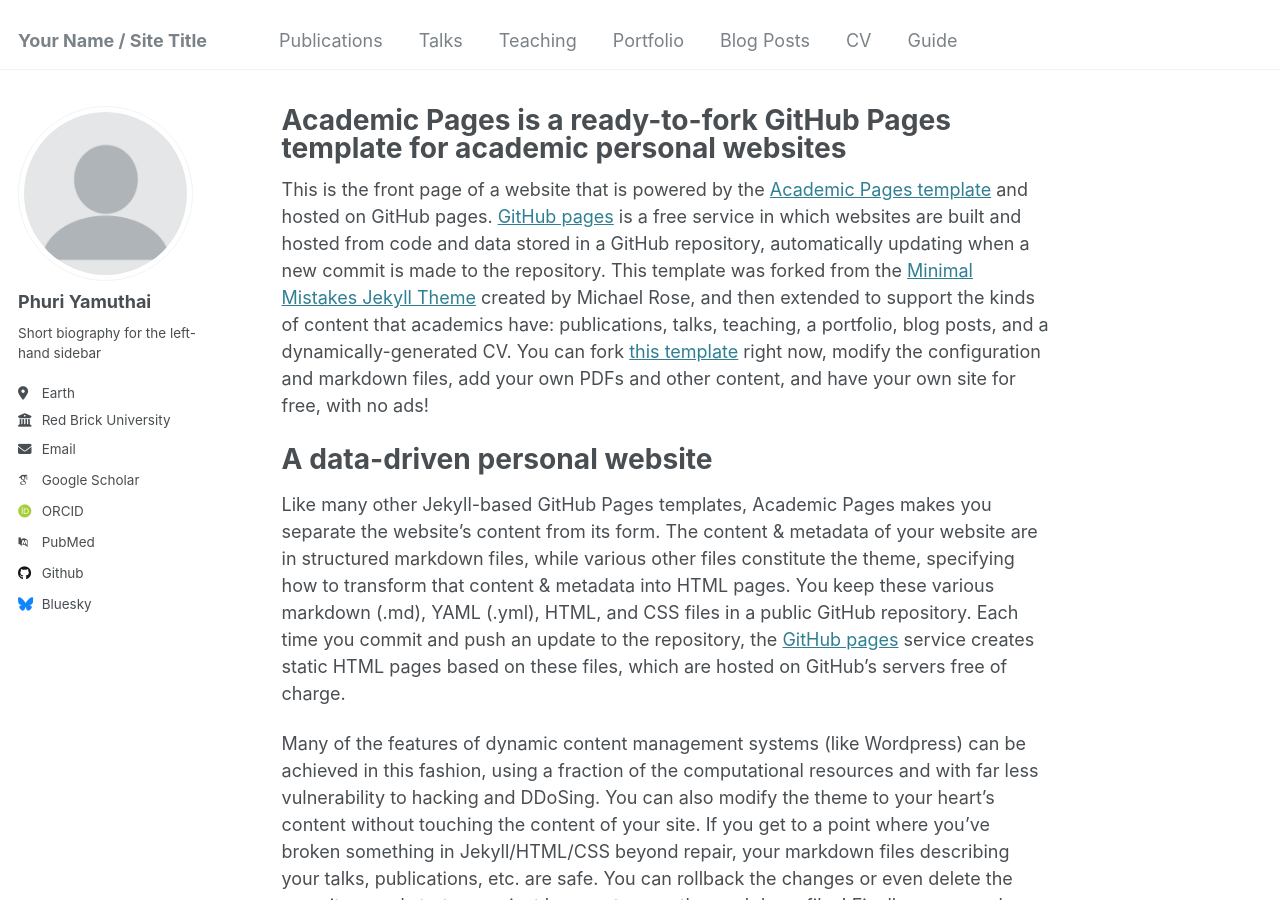
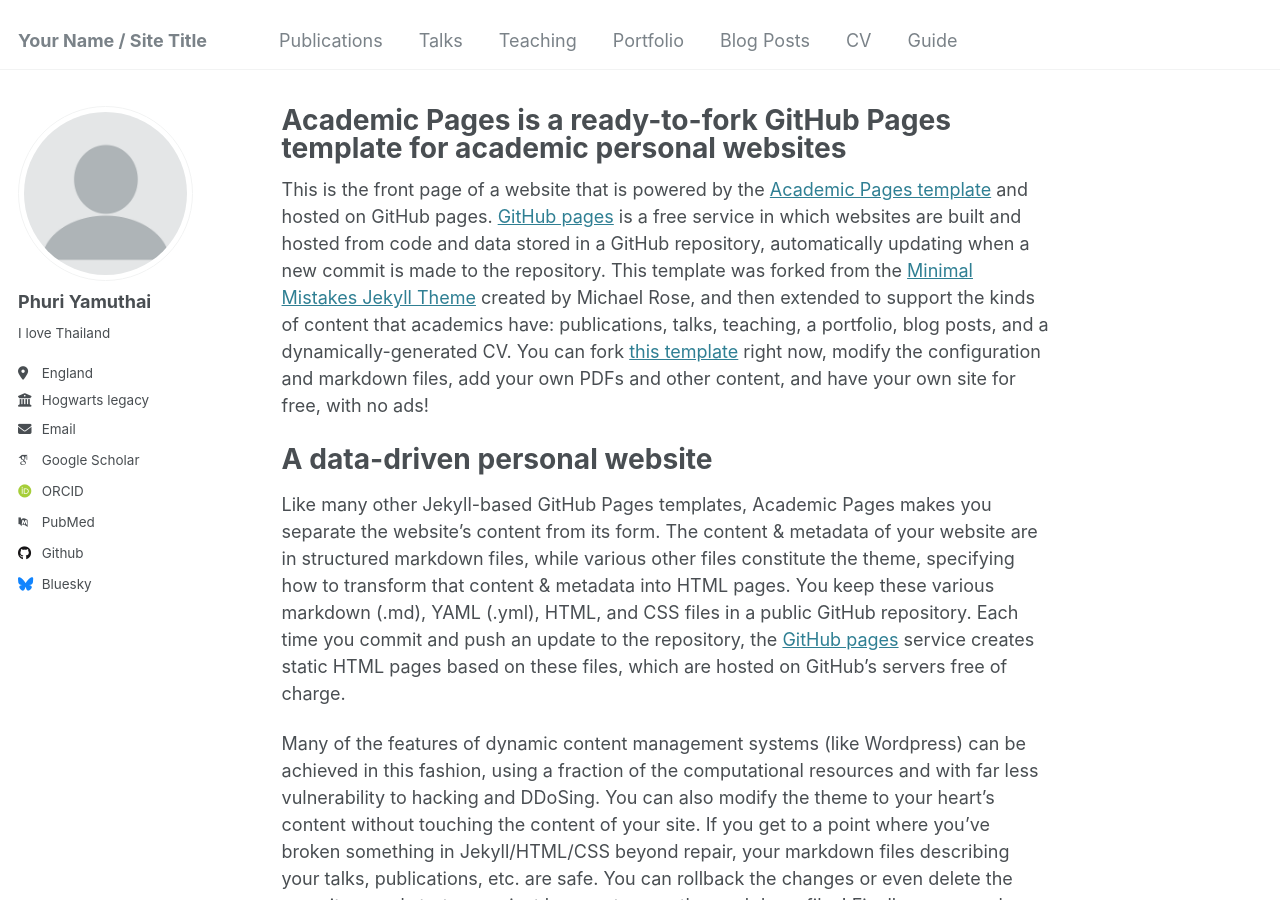
Before and after one commit to Gummypeam/Gummypeam.github.io, a Jekyll site: the page built from _pages/about.md, in a window 1280 px wide and 900 px high. Built offline with Jekyll 4.4.1, drawn with Linux system fonts in a browser that asks for light colours; some web fonts are replaced.

Commit message:
Update _config.yml

```diff
--- a/_config.yml
+++ b/_config.yml
@@ -24,9 +24,9 @@ author:
   avatar           : "profile.png"
   name             : "Phuri Yamuthai"
   pronouns         : # example: "she/her"
-  bio              : "Short biography for the left-hand sidebar"
-  location         : "Earth"
-  employer         : "Red Brick University"
+  bio              : "I love Thailand"
+  location         : "England"
+  employer         : "Hogwarts legacy"
   uri              : # URL
   email            : "none@example.org"
 
```
